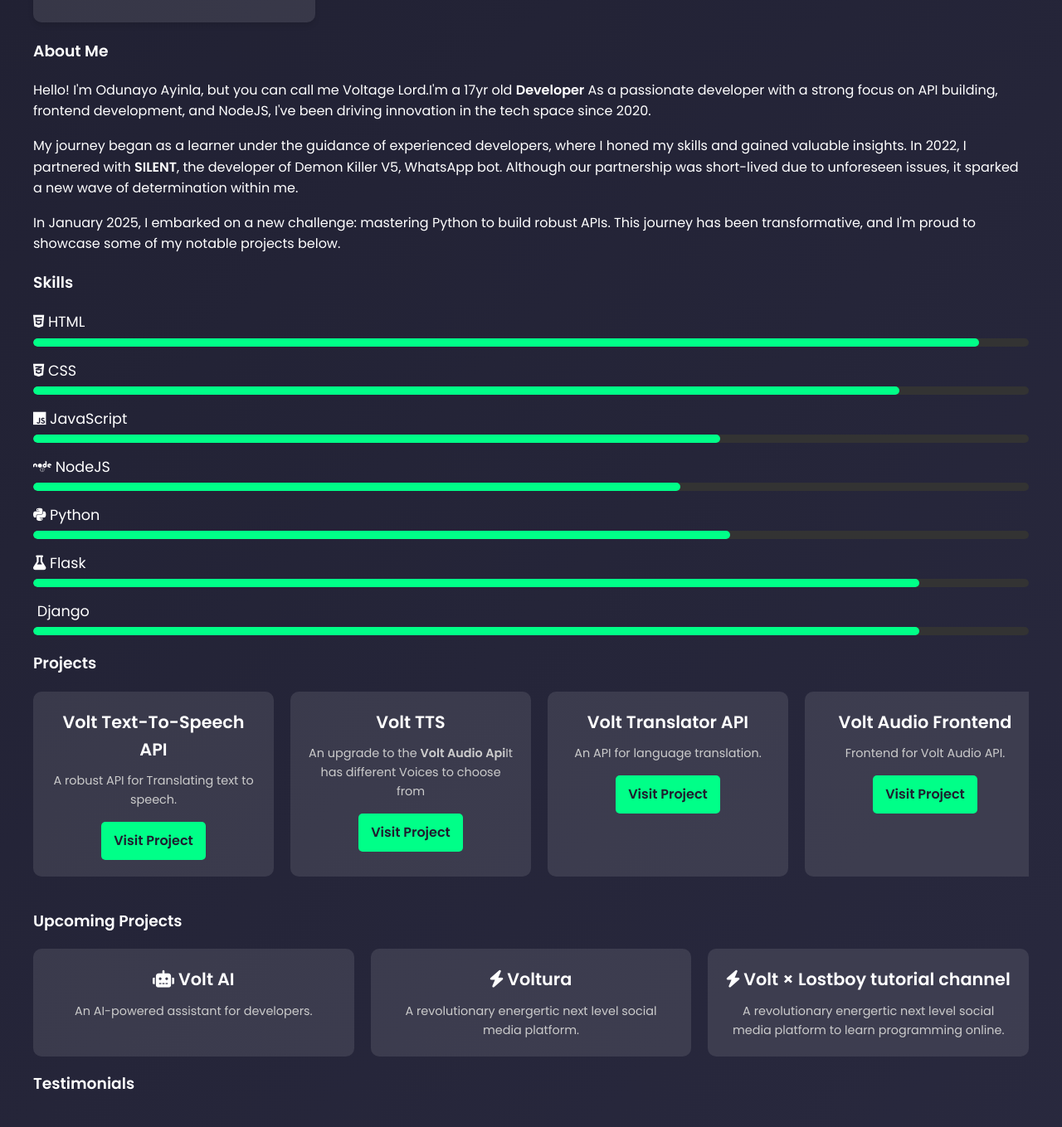
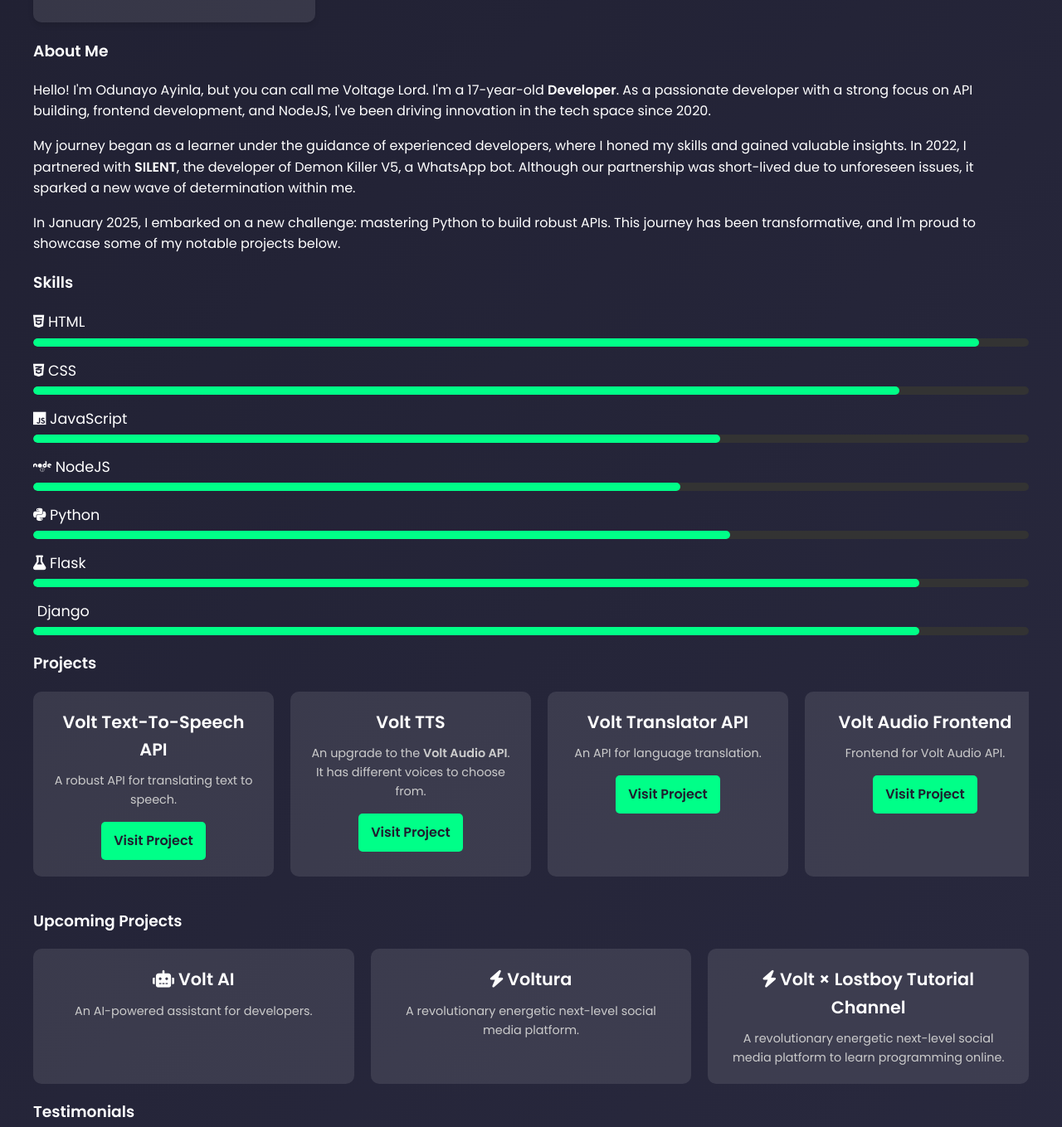
Before and after one commit to TherealVoltageLord/Voltage-Portfolio, a plain HTML site: page index.html in a window 1280 px wide. Shown: the part 1052-2411 px from the top of the page at 83% size. Drawn offline with Linux system fonts and the light colour scheme; no server answers; some icons are missing.

Commit message:
Update index.html

```diff
--- a/index.html
+++ b/index.html
@@ -9,7 +9,7 @@
   <meta name="author" content="Odunayo Ayinla">
   <link rel="stylesheet" href="https://cdnjs.cloudflare.com/ajax/libs/font-awesome/6.0.0/css/all.min.css">
   <link href="https://fonts.googleapis.com/css2?family=Poppins:wght@300;400;600&display=swap" rel="stylesheet">
-  <link rel="stylesheet" href="styles.css">
+  <link rel="stylesheet" href="styles.css"> <!-- Ensure this file exists and is correctly linked -->
 </head>
 <body>
   <div class="container">
@@ -23,18 +23,16 @@
       <div class="profile-pic">
         <img src="voltage.jpg" alt="Voltage Lord">
       </div>
-      <h1><i class="fas fa-user"></i>Odunayo Ayinla</h1>
-      <h2><i class="fas fa-signature"></i>Voltage Lord</h2>
+      <h1><i class="fas fa-user"></i> Odunayo Ayinla</h1>
+      <h2><i class="fas fa-signature"></i> Voltage Lord</h2>
       <p>API Developer | Frontend Developer | NodeJS Enthusiast</p>
       <a href="#contact" class="cta-button bounce">Hire Me</a>
     </header>
 
     <!-- About Section -->
     <section id="about" class="scroll-animation">
-
-      <!-- Info Tab -->
       <div class="info-tab">
-  <h3><i class="fas fa-book"></i>About Me</h3>
+        <h3><i class="fas fa-book"></i> About Me</h3>
         <ul>
           <li><i class="fas fa-user"></i> Name: Odunayo Ayinla</li>
           <li><i class="fas fa-signature"></i> Nickname: Voltage Lord</li>
@@ -52,10 +50,10 @@
 
       <h3>About Me</h3>
       <p>
-        Hello! I'm Odunayo Ayinla, but you can call me Voltage Lord.I'm a 17yr old <strong>Developer</strong> As a passionate developer with a strong focus on API building, frontend development, and NodeJS, I've been driving innovation in the tech space since 2020.
+        Hello! I'm Odunayo Ayinla, but you can call me Voltage Lord. I'm a 17-year-old <strong>Developer</strong>. As a passionate developer with a strong focus on API building, frontend development, and NodeJS, I've been driving innovation in the tech space since 2020.
       </p>
       <p>
-        My journey began as a learner under the guidance of experienced developers, where I honed my skills and gained valuable insights. In 2022, I partnered with <strong>SILENT</strong>, the developer of Demon Killer V5, WhatsApp bot. Although our partnership was short-lived due to unforeseen issues, it sparked a new wave of determination within me.
+        My journey began as a learner under the guidance of experienced developers, where I honed my skills and gained valuable insights. In 2022, I partnered with <strong>SILENT</strong>, the developer of Demon Killer V5, a WhatsApp bot. Although our partnership was short-lived due to unforeseen issues, it sparked a new wave of determination within me.
       </p>
       <p>
         In January 2025, I embarked on a new challenge: mastering Python to build robust APIs. This journey has been transformative, and I'm proud to showcase some of my notable projects below.
@@ -101,13 +99,13 @@
       <div class="carousel">
         <div class="project-card">
           <h4>Volt Text-To-Speech API</h4>
-          <p>A robust API for Translating text to speech.</p>
+          <p>A robust API for translating text to speech.</p>
           <a href="https://voltagelord-volt-audio.hf.space" target="_blank">Visit Project</a>
         </div>
         <div class="project-card">
           <h4>Volt TTS</h4>
-          <p> An upgrade to the <strong>Volt Audio Api</strong>It has different Voices to choose from</p>
-          <a href="https://voltagelord-volt-tts.hf.space" target="_blank"> Visit Project</a>
+          <p>An upgrade to the <strong>Volt Audio API</strong>. It has different voices to choose from.</p>
+          <a href="https://voltagelord-volt-tts.hf.space" target="_blank">Visit Project</a>
         </div>
         <div class="project-card">
           <h4>Volt Translator API</h4>
@@ -125,9 +123,9 @@
           <a href="https://volt-translator.onrender.com/" target="_blank">Visit Project</a>
         </div>
         <div class="project-card">
-          <h4>Volt TTS</h4>
-          <p>A premium version of <strong>Volt Audio</strong> .This update with different accents</p>
-          <a href="https://volt-tts-premium.onrender.com" target="_blank"> Visit Project</a>
+          <h4>Volt TTS Premium</h4>
+          <p>A premium version of <strong>Volt Audio</strong>. This update includes different accents.</p>
+          <a href="https://volt-tts-premium.onrender.com" target="_blank">Visit Project</a>
         </div>
       </div>
     </section>
@@ -142,11 +140,11 @@
         </div>
         <div class="upcoming-card">
           <h4><i class="fas fa-bolt"></i> Voltura</h4>
-          <p>A revolutionary energertic next level social media platform.</p>
+          <p>A revolutionary energetic next-level social media platform.</p>
         </div>
         <div class="upcoming-card">
-          <h4><i class="fas fa-bolt"></i> Volt × Lostboy tutorial channel</h4>
-          <p>A revolutionary energertic next level social media platform to learn programming online.</p>
+          <h4><i class="fas fa-bolt"></i> Volt × Lostboy Tutorial Channel</h4>
+          <p>A revolutionary energetic next-level social media platform to learn programming online.</p>
         </div>
       </div>
     </section>
```
Lines whose indentation alone changed are shown as unchanged.
